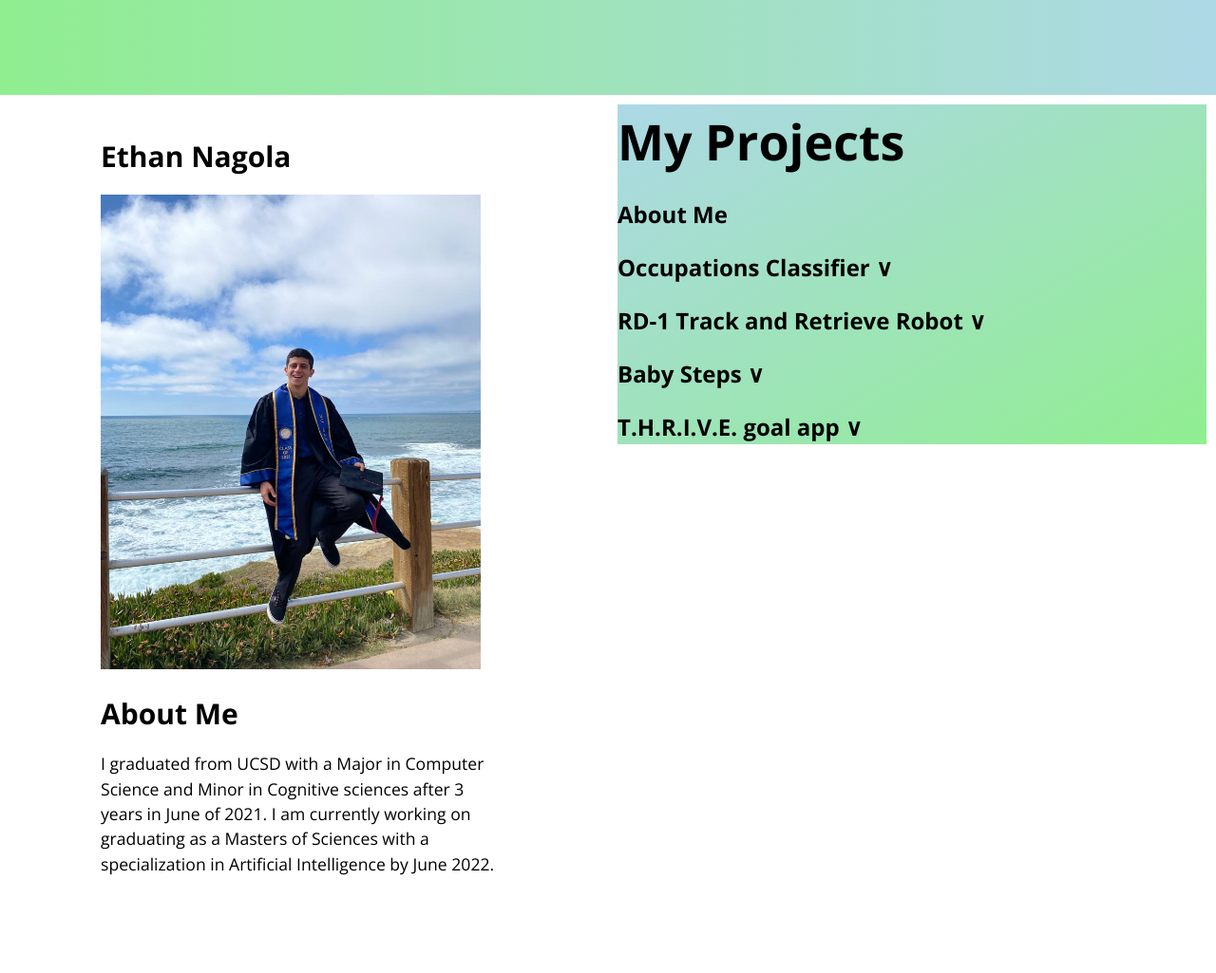
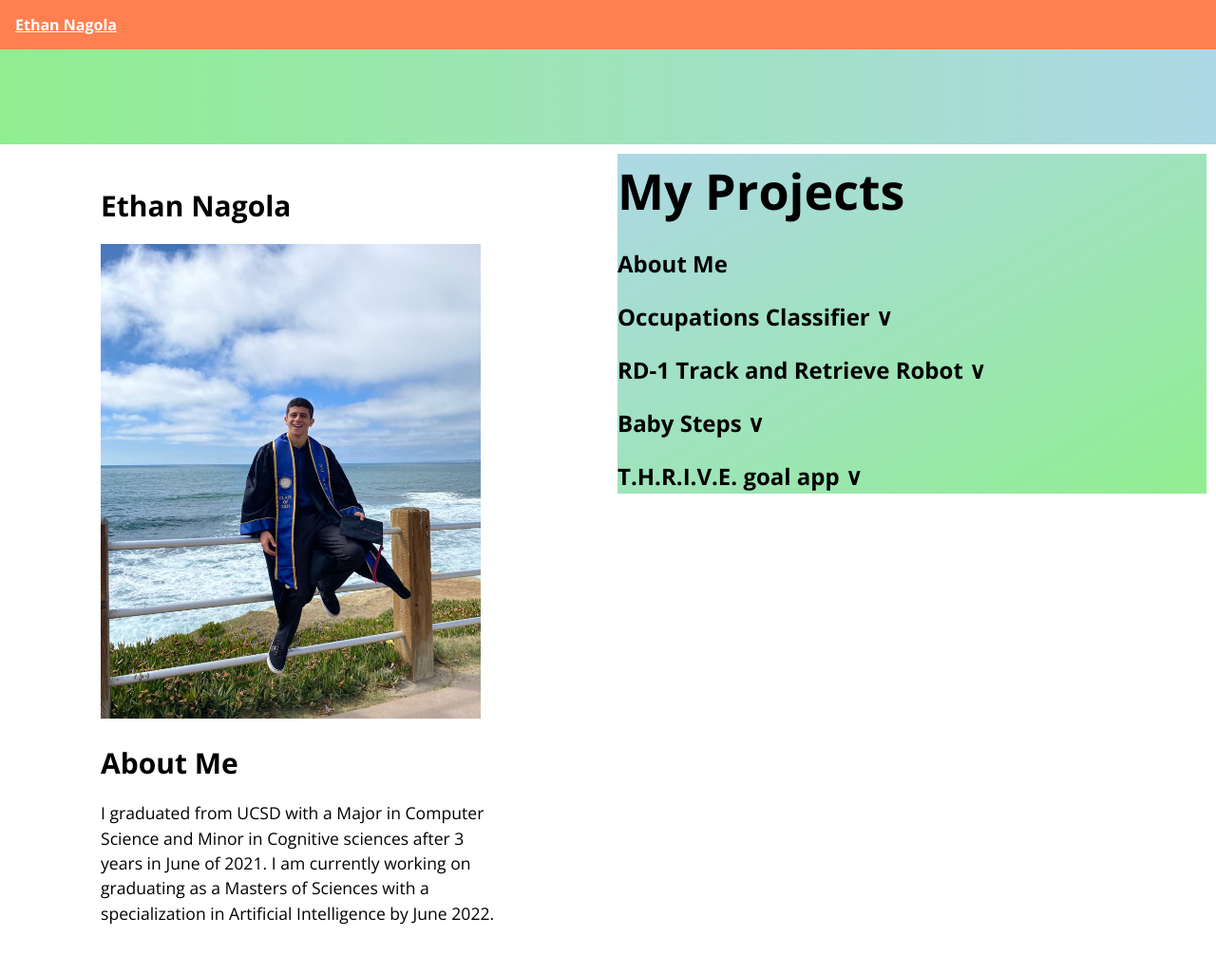
Before and after one commit to enagola/web, a Jekyll site: the page built from docs/ethan.md, in a window 1280 px wide. Shown: the whole page at 95% size. Built offline with Jekyll 4.4.1, drawn with Linux system fonts in a browser that asks for light colours; before the commit the page ends 973 px from its top, so only the background shows below that.

Commit message:
Update template.html

```diff
--- a/docs/_layouts/template.html
+++ b/docs/_layouts/template.html
@@ -84,6 +84,15 @@
   </head>
 
   <body>
+    <header>
+        <nav >
+          <ul class="nav_ul">
+            {% for page in site.pages %}
+              <li class="nav_li"><a href= {{ page.filename }} class="nav_a">{{ page.title }}</a></li>
+            {% endfor %}
+          </ul>
+        </nav>
+    </header>
 
     <div class="row">
       <div id="grad1"></div>
```
